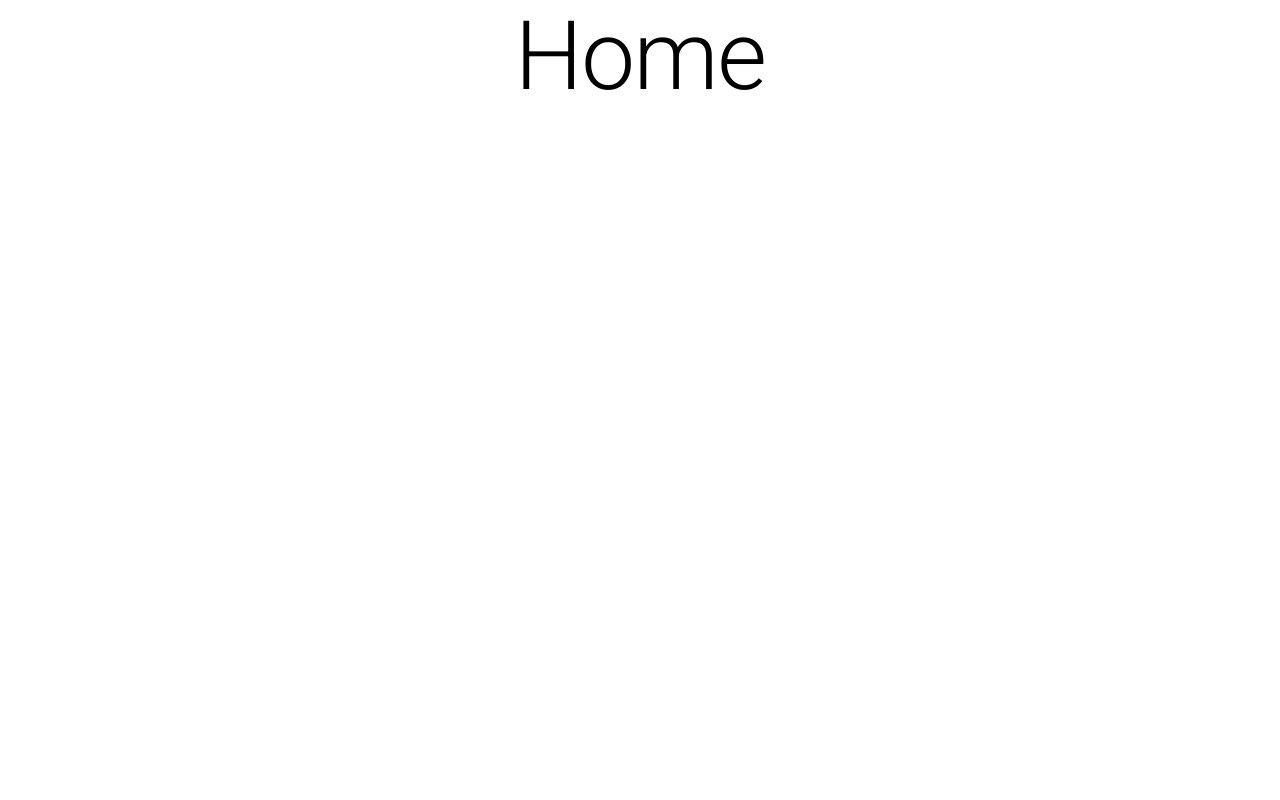
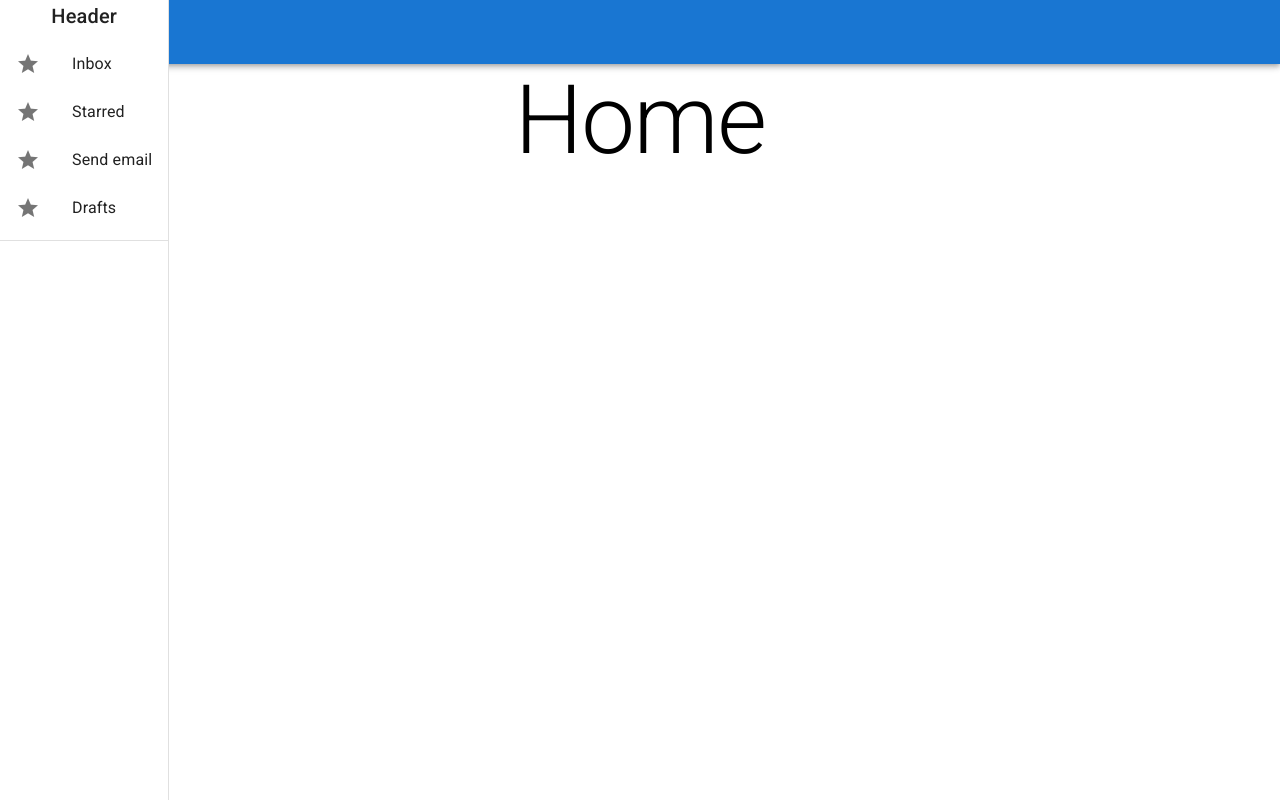
Before and after one commit to 0xD34DC0DE/ProjetIntegreTeam4, a React (Create React App) app in the folder frontend/: page /home in a window 1280 px wide. Built offline with nearby package versions, Linux system fonts and the light colour scheme.

Commit message:
Added SideBar and TopBar components to the base UI

```diff
--- a/frontend/package.json
+++ b/frontend/package.json
@@ -6,6 +6,7 @@
     "@emotion/react": "^11.4.1",
     "@emotion/styled": "^11.3.0",
     "@mui/material": "^5.0.0-rc.1",
+    "@mui/styles": "^5.0.0-rc.1",
     "@testing-library/jest-dom": "^5.14.1",
     "@testing-library/react": "^11.2.7",
     "@testing-library/user-event": "^12.8.3",
--- a/frontend/src/App.js
+++ b/frontend/src/App.js
@@ -7,6 +7,7 @@ function App() {
     <Router>
       <div className="App">
         <Switch>
+          <Home />
           <Route path="/home" exact component={Home}/>
         </Switch>
       </div>
--- a/frontend/src/components/Home.js
+++ b/frontend/src/components/Home.js
@@ -1,12 +1,16 @@
-import React, { useEffect, useState } from 'react';
-import { Typography } from '@mui/material';
+import { Typography } from "@mui/material";
+import React from "react";
+import SideBar from "./SideBar";
+import TopBar from "./TopBar";
 
 const Home = () => {
-    return (
-        <div>
-            <Typography variant="h1">Home</Typography>
-        </div>
-    )
-}
+  return (
+    <>
+      <TopBar />
+      <Typography variant="h1">Home</Typography>
+      <SideBar />
+    </>
+  );
+};
 
 export default Home;
--- /dev/null
+++ b/frontend/src/components/SideBar.js
@@ -0,0 +1,52 @@
+import {
+  Divider,
+  Drawer,
+  Icon,
+  List,
+  ListItem,
+  ListItemIcon,
+  ListItemText,
+  Typography,
+} from "@mui/material";
+import { makeStyles } from "@mui/styles";
+import React from "react";
+export const drawerWidth = 240;
+const useStyles = makeStyles((theme) => ({
+  root: {
+    flexGrow: 1,
+    width: drawerWidth,
+  },
+}));
+/**
+ *
+ *
+ * @description The SideBar component with a Drawer from Material-Ui
+ * @author Maxime Dupuis
+ */
+const SideBar = () => {
+  return (
+    <>
+      <Drawer
+        className={drawerWidth}
+        variant="persistent"
+        anchor="left"
+        open={true}
+      >
+        <Typography variant="h6">Header</Typography>
+        <List>
+          {["Inbox", "Starred", "Send email", "Drafts"].map((text, index) => (
+            <ListItem button key={text}>
+              <ListItemIcon>
+                <Icon>star</Icon>
+              </ListItemIcon>
+              <ListItemText primary={text} />
+            </ListItem>
+          ))}
+        </List>
+        <Divider />
+      </Drawer>
+    </>
+  );
+};
+
+export default SideBar;
--- /dev/null
+++ b/frontend/src/components/TopBar.js
@@ -0,0 +1,31 @@
+import { AppBar, Icon, Toolbar, Typography, Button } from "@mui/material";
+import { makeStyles } from "@mui/styles";
+import { drawerWidth } from "./SideBar";
+import React from "react";
+
+const useStyles = makeStyles((theme) => ({
+  root: {
+    flexGrow: 1,
+    float: "right",
+    border: "2px solid black",
+    width: `calc(100% - ${drawerWidth}px`,
+  },
+  loginIcon: {
+    textAlign: "right",
+    flexGrow: 1,
+  },
+}));
+
+export default function TopBar() {
+  const classes = useStyles();
+
+  return (
+    <AppBar position="static" className={classes.root}>
+      <Toolbar>
+        <Icon className={classes.loginIcon} color="inherit">
+          person
+        </Icon>
+      </Toolbar>
+    </AppBar>
+  );
+}
```
Also changed, not shown: 1 other file (tests, documents, lock files or other folders).
